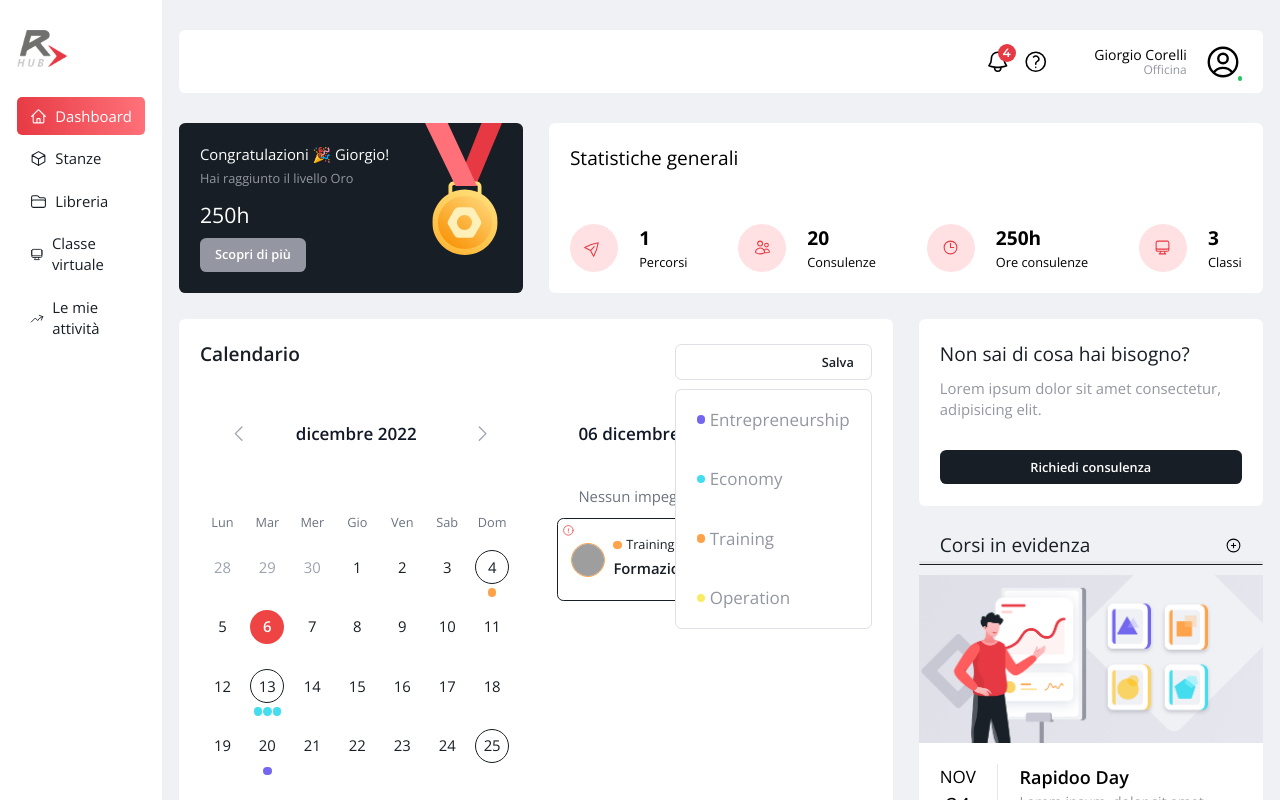
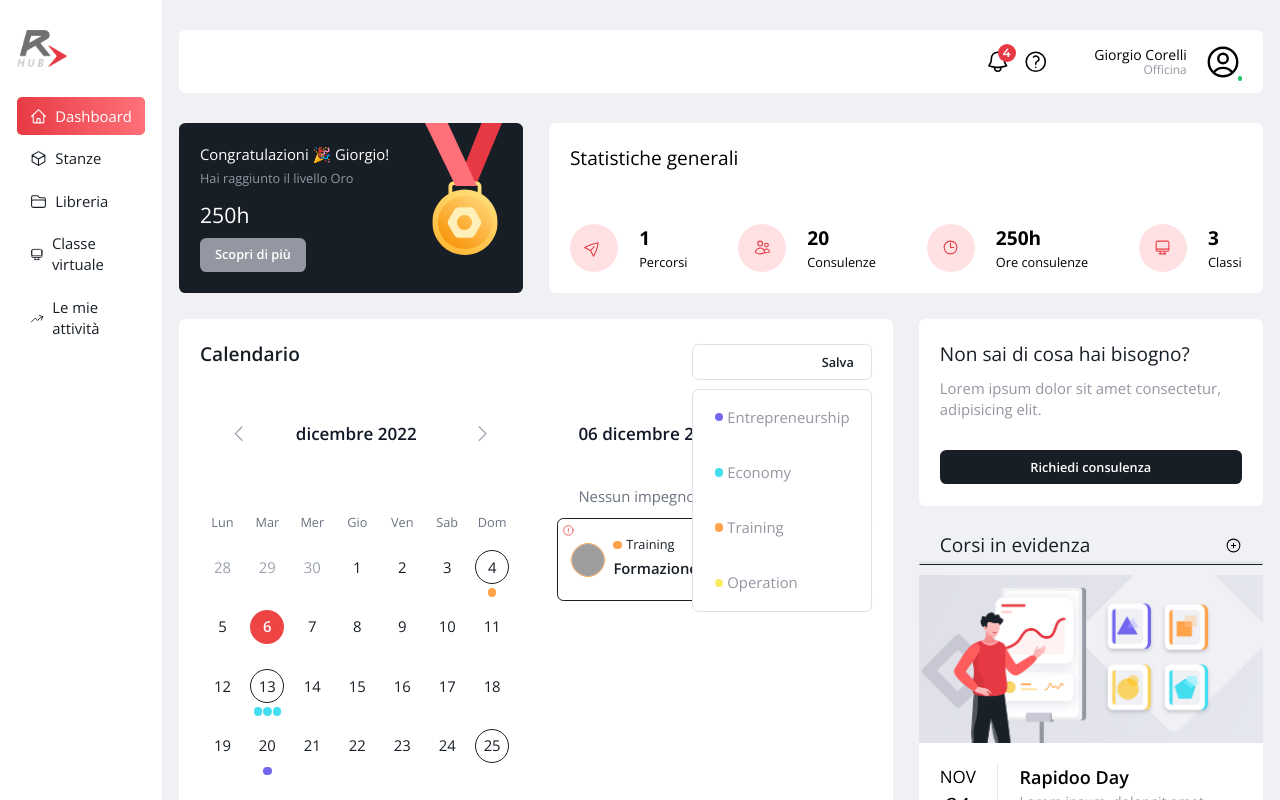
Before and after one commit to xdelmo/rapidoo-dashboard, a React (Create React App) app: page / in a window 1280 px wide. Both pictures are taken after a click on the icon 863 px from the left and 358 px from the top of the page. Shown: the top 800 px of the page. Built offline with nearby package versions, Linux system fonts and the light colour scheme; grey boxes are pictures that could not be loaded.

Commit message:
FIX: labels' font size

```diff
--- a/src/components/Filter.jsx
+++ b/src/components/Filter.jsx
@@ -127,7 +127,7 @@ function Filter({ meetings, handleClick }) {
       ${category === "operation" && "bg-operation"} w-2 h-2 rounded-full`}
             ></div>
             {/* checkbox categoria */}
-            <label className="cursor-pointer">
+            <label className="text-sm cursor-pointer">
               <input
                 // onChange={onFilterChange}
 
```
